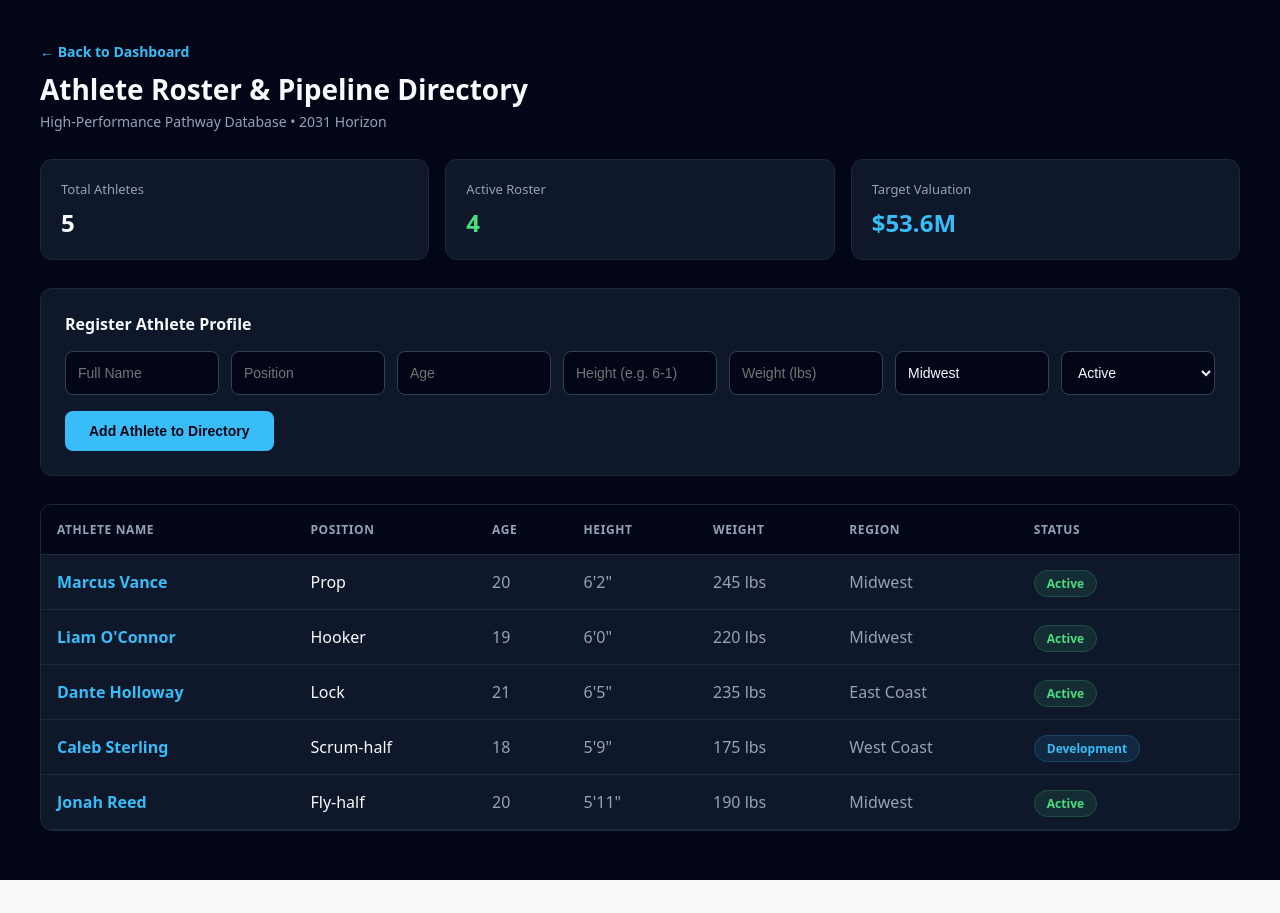
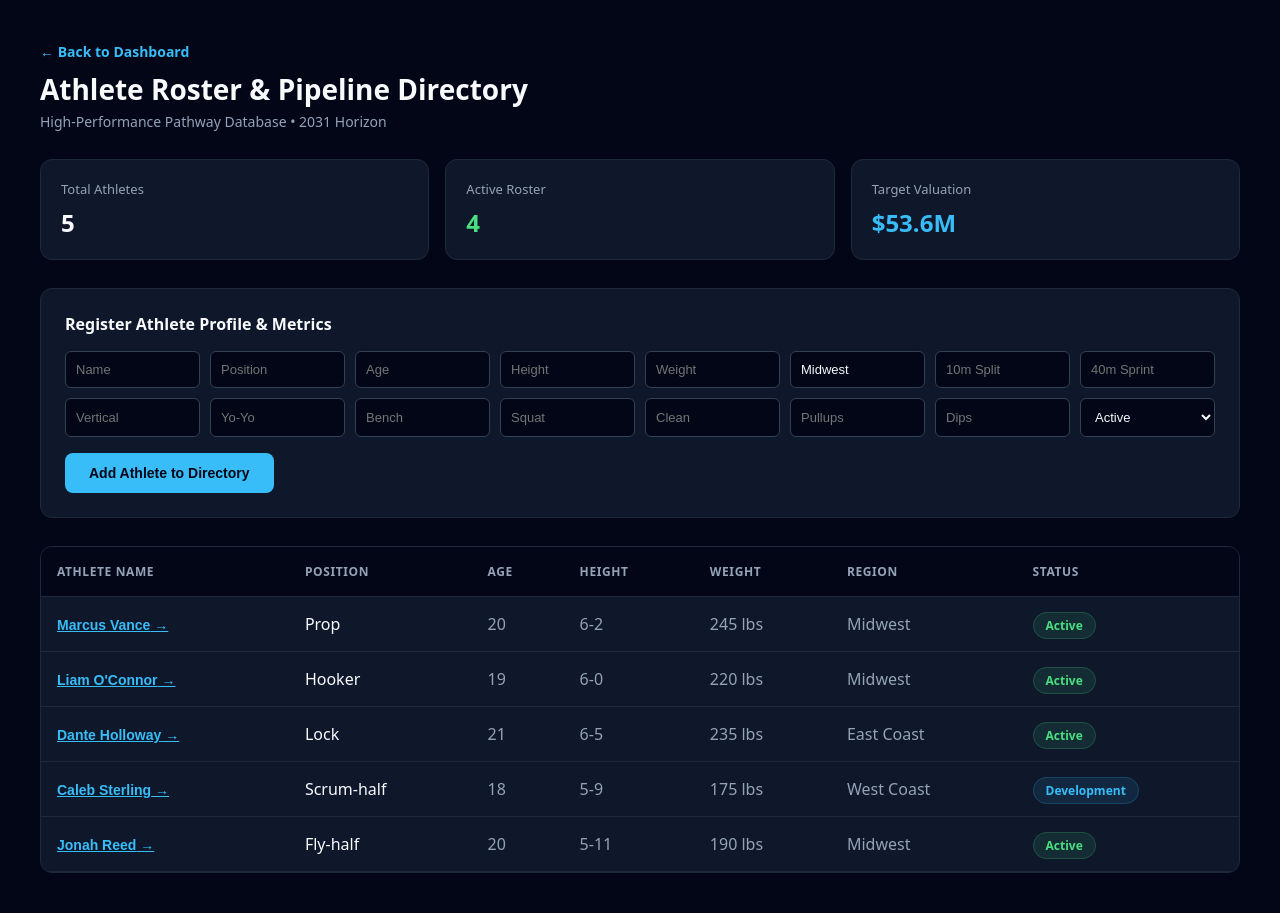
Before and after one commit to KGross16/Rugby2, a Next.js app: page / in a window 1280 px wide. Before the commit the page ends 880 px from the top, so only its background shows below. Built offline with nearby package versions, Linux system fonts and the light colour scheme.

Commit message:
Enhance player data structure and form fields
Updated player data structure to include additional metrics such as speed, vertical jump, and strength measurements. Modified the form to capture these new metrics for athlete profiles.

```diff
--- a/app/page.tsx
+++ b/app/page.tsx
@@ -4,14 +4,20 @@ import { useState } from "react";
 
 export default function PlayersPage() {
   const [players, setPlayers] = useState([
-    { id: "1", name: "Marcus Vance", position: "Prop", age: 20, height: "6'2\"", weight: "245 lbs", region: "Midwest", status: "Active" },
-    { id: "2", name: "Liam O'Connor", position: "Hooker", age: 19, height: "6'0\"", weight: "220 lbs", region: "Midwest", status: "Active" },
-    { id: "3", name: "Dante Holloway", position: "Lock", age: 21, height: "6'5\"", weight: "235 lbs", region: "East Coast", status: "Active" },
-    { id: "4", name: "Caleb Sterling", position: "Scrum-half", age: 18, height: "5'9\"", weight: "175 lbs", region: "West Coast", status: "Development" },
-    { id: "5", name: "Jonah Reed", position: "Fly-half", age: 20, height: "5'11\"", weight: "190 lbs", region: "Midwest", status: "Active" },
+    { id: "1", name: "Marcus Vance", position: "Prop", age: 20, height: "6-2", weight: "245 lbs", region: "Midwest", speed10m: "1.72s", speed40m: "5.1s", vertical: "28\"", beepTest: "14.2", bench: "365 lbs", squat: "485 lbs", clean: "315 lbs", pullups: "12", dips: "25", status: "Active" },
+    { id: "2", name: "Liam O'Connor", position: "Hooker", age: 19, height: "6-0", weight: "220 lbs", region: "Midwest", speed10m: "1.65s", speed40m: "4.9s", vertical: "31\"", beepTest: "15.1", bench: "335 lbs", squat: "440 lbs", clean: "295 lbs", pullups: "15", dips: "28", status: "Active" },
+    { id: "3", name: "Dante Holloway", position: "Lock", age: 21, height: "6-5", weight: "235 lbs", region: "East Coast", speed10m: "1.78s", speed40m: "5.3s", vertical: "32\"", beepTest: "13.8", bench: "345 lbs", squat: "460 lbs", clean: "305 lbs", pullups: "14", dips: "22", status: "Active" },
+    { id: "4", name: "Caleb Sterling", position: "Scrum-half", age: 18, height: "5-9", weight: "175 lbs", region: "West Coast", speed10m: "1.58s", speed40m: "4.7s", vertical: "34\"", beepTest: "16.2", bench: "265 lbs", squat: "350 lbs", clean: "245 lbs", pullups: "20", dips: "35", status: "Development" },
+    { id: "5", name: "Jonah Reed", position: "Fly-half", age: 20, height: "5-11", weight: "190 lbs", region: "Midwest", speed10m: "1.61s", speed40m: "4.8s", vertical: "33\"", beepTest: "15.9", bench: "285 lbs", squat: "380 lbs", clean: "265 lbs", pullups: "18", dips: "30", status: "Active" },
   ]);
 
-  const [form, setForm] = useState({ name: "", position: "", age: "", height: "", weight: "", region: "Midwest", status: "Active" });
+  const [form, setForm] = useState({
+    name: "", position: "", age: "", height: "", weight: "", region: "Midwest",
+    speed10m: "", speed40m: "", vertical: "", beepTest: "",
+    bench: "", squat: "", clean: "", pullups: "", dips: "", status: "Active"
+  });
+
+  const [selectedPlayer, setSelectedPlayer] = useState<any>(null);
 
   const handleSubmit = (e: React.FormEvent) => {
     e.preventDefault();
@@ -22,14 +28,27 @@ export default function PlayersPage() {
       name: form.name,
       position: form.position,
       age: Number(form.age) || 18,
-      height: form.height || "6'0\"",
+      height: form.height || "6-0",
       weight: form.weight || "180 lbs",
       region: form.region || "Midwest",
+      speed10m: form.speed10m || "1.70s",
+      speed40m: form.speed40m || "5.0s",
+      vertical: form.vertical || "30\"",
+      beepTest: form.beepTest || "14.0",
+      bench: form.bench || "275 lbs",
+      squat: form.squat || "365 lbs",
+      clean: form.clean || "250 lbs",
+      pullups: form.pullups || "12",
+      dips: form.dips || "20",
       status: form.status,
     };
 
     setPlayers([newPlayer, ...players]);
-    setForm({ name: "", position: "", age: "", height: "", weight: "", region: "Midwest", status: "Active" });
+    setForm({
+      name: "", position: "", age: "", height: "", weight: "", region: "Midwest",
+      speed10m: "", speed40m: "", vertical: "", beepTest: "",
+      bench: "", squat: "", clean: "", pullups: "", dips: "", status: "Active"
+    });
   };
 
   return (
@@ -64,15 +83,24 @@ export default function PlayersPage() {
 
         {/* Add Player Form */}
         <form onSubmit={handleSubmit} style={{ backgroundColor: "#0f172a", padding: "24px", borderRadius: "12px", border: "1px solid #1e293b", marginBottom: "28px" }}>
-          <h3 style={{ margin: "0 0 16px 0", fontSize: "16px", color: "#f8fafc", fontWeight: "600" }}>Register Athlete Profile</h3>
-          <div style={{ display: "grid", gridTemplateColumns: "repeat(auto-fit, minmax(140px, 1fr))", gap: "12px", marginBottom: "16px" }}>
-            <input type="text" placeholder="Full Name" value={form.name} onChange={e => setForm({...form, name: e.target.value})} style={{ padding: "12px", borderRadius: "8px", border: "1px solid #334155", backgroundColor: "#020617", color: "#f8fafc", fontSize: "14px" }} required />
-            <input type="text" placeholder="Position" value={form.position} onChange={e => setForm({...form, position: e.target.value})} style={{ padding: "12px", borderRadius: "8px", border: "1px solid #334155", backgroundColor: "#020617", color: "#f8fafc", fontSize: "14px" }} required />
-            <input type="number" placeholder="Age" value={form.age} onChange={e => setForm({...form, age: e.target.value})} style={{ padding: "12px", borderRadius: "8px", border: "1px solid #334155", backgroundColor: "#020617", color: "#f8fafc", fontSize: "14px" }} />
-            <input type="text" placeholder="Height (e.g. 6-1)" value={form.height} onChange={e => setForm({...form, height: e.target.value})} style={{ padding: "12px", borderRadius: "8px", border: "1px solid #334155", backgroundColor: "#020617", color: "#f8fafc", fontSize: "14px" }} />
-            <input type="text" placeholder="Weight (lbs)" value={form.weight} onChange={e => setForm({...form, weight: e.target.value})} style={{ padding: "12px", borderRadius: "8px", border: "1px solid #334155", backgroundColor: "#020617", color: "#f8fafc", fontSize: "14px" }} />
-            <input type="text" placeholder="Region" value={form.region} onChange={e => setForm({...form, region: e.target.value})} style={{ padding: "12px", borderRadius: "8px", border: "1px solid #334155", backgroundColor: "#020617", color: "#f8fafc", fontSize: "14px" }} />
-            <select value={form.status} onChange={e => setForm({...form, status: e.target.value})} style={{ padding: "12px", borderRadius: "8px", border: "1px solid #334155", backgroundColor: "#020617", color: "#f8fafc", fontSize: "14px" }}>
+          <h3 style={{ margin: "0 0 16px 0", fontSize: "16px", color: "#f8fafc", fontWeight: "600" }}>Register Athlete Profile & Metrics</h3>
+          <div style={{ display: "grid", gridTemplateColumns: "repeat(auto-fit, minmax(130px, 1fr))", gap: "10px", marginBottom: "16px" }}>
+            <input type="text" placeholder="Name" value={form.name} onChange={e => setForm({...form, name: e.target.value})} style={{ padding: "10px", borderRadius: "6px", border: "1px solid #334155", backgroundColor: "#020617", color: "#f8fafc", fontSize: "13px" }} required />
+            <input type="text" placeholder="Position" value={form.position} onChange={e => setForm({...form, position: e.target.value})} style={{ padding: "10px", borderRadius: "6px", border: "1px solid #334155", backgroundColor: "#020617", color: "#f8fafc", fontSize: "13px" }} required />
+            <input type="number" placeholder="Age" value={form.age} onChange={e => setForm({...form, age: e.target.value})} style={{ padding: "10px", borderRadius: "6px", border: "1px solid #334155", backgroundColor: "#020617", color: "#f8fafc", fontSize: "13px" }} />
+            <input type="text" placeholder="Height" value={form.height} onChange={e => setForm({...form, height: e.target.value})} style={{ padding: "10px", borderRadius: "6px", border: "1px solid #334155", backgroundColor: "#020617", color: "#f8fafc", fontSize: "13px" }} />
+            <input type="text" placeholder="Weight" value={form.weight} onChange={e => setForm({...form, weight: e.target.value})} style={{ padding: "10px", borderRadius: "6px", border: "1px solid #334155", backgroundColor: "#020617", color: "#f8fafc", fontSize: "13px" }} />
+            <input type="text" placeholder="Region" value={form.region} onChange={e => setForm({...form, region: e.target.value})} style={{ padding: "10px", borderRadius: "6px", border: "1px solid #334155", backgroundColor: "#020617", color: "#f8fafc", fontSize: "13px" }} />
+            <input type="text" placeholder="10m Split" value={form.speed10m} onChange={e => setForm({...form, speed10m: e.target.value})} style={{ padding: "10px", borderRadius: "6px", border: "1px solid #334155", backgroundColor: "#020617", color: "#f8fafc", fontSize: "13px" }} />
+            <input type="text" placeholder="40m Sprint" value={form.speed40m} onChange={e => setForm({...form, speed40m: e.target.value})} style={{ padding: "10px", borderRadius: "6px", border: "1px solid #334155", backgroundColor: "#020617", color: "#f8fafc", fontSize: "13px" }} />
+            <input type="text" placeholder="Vertical" value={form.vertical} onChange={e => setForm({...form, vertical: e.target.value})} style={{ padding: "10px", borderRadius: "6px", border: "1px solid #334155", backgroundColor: "#020617", color: "#f8fafc", fontSize: "13px" }} />
+            <input type="text" placeholder="Yo-Yo" value={form.beepTest} onChange={e => setForm({...form, beepTest: e.target.value})} style={{ padding: "10px", borderRadius: "6px", border: "1px solid #334155", backgroundColor: "#020617", color: "#f8fafc", fontSize: "13px" }} />
+            <input type="text" placeholder="Bench" value={form.bench} onChange={e => setForm({...form, bench: e.target.value})} style={{ padding: "10px", borderRadius: "6px", border: "1px solid #334155", backgroundColor: "#020617", color: "#f8fafc", fontSize: "13px" }} />
+            <input type="text" placeholder="Squat" value={form.squat} onChange={e => setForm({...form, squat: e.target.value})} style={{ padding: "10px", borderRadius: "6px", border: "1px solid #334155", backgroundColor: "#020617", color: "#f8fafc", fontSize: "13px" }} />
+            <input type="text" placeholder="Clean" value={form.clean} onChange={e => setForm({...form, clean: e.target.value})} style={{ padding: "10px", borderRadius: "6px", border: "1px solid #334155", backgroundColor: "#020617", color: "#f8fafc", fontSize: "13px" }} />
+            <input type="text" placeholder="Pullups" value={form.pullups} onChange={e => setForm({...form, pullups: e.target.value})} style={{ padding: "10px", borderRadius: "6px", border: "1px solid #334155", backgroundColor: "#020617", color: "#f8fafc", fontSize: "13px" }} />
+            <input type="text" placeholder="Dips" value={form.dips} onChange={e => setForm({...form, dips: e.target.value})} style={{ padding: "10px", borderRadius: "6px", border: "1px solid #334155", backgroundColor: "#020617", color: "#f8fafc", fontSize: "13px" }} />
+            <select value={form.status} onChange={e => setForm({...form, status: e.target.value})} style={{ padding: "10px", borderRadius: "6px", border: "1px solid #334155", backgroundColor: "#020617", color: "#f8fafc", fontSize: "13px" }}>
               <option value="Active">Active</option>
               <option value="Development">Development</option>
               <option value="Injured">Injured</option>
@@ -101,9 +129,12 @@ export default function PlayersPage() {
               {players.map((player) => (
                 <tr key={player.id} style={{ borderBottom: "1px solid #1e293b" }}>
                   <td style={{ padding: "16px" }}>
-                    <span style={{ color: "#38bdf8", fontWeight: "600" }}>
-                      {player.name}
-                    </span>
+                    <button
+                      onClick={() => setSelectedPlayer(player)}
+                      style={{ background: "none", border: "none", color: "#38bdf8", fontWeight: "600", cursor: "pointer", padding: 0, fontSize: "14px", textAlign: "left", textDecoration: "underline" }}
+                    >
+                      {player.name} &rarr;
+                    </button>
                   </td>
                   <td style={{ padding: "16px", color: "#f8fafc" }}>{player.position}</td>
                   <td style={{ padding: "16px", color: "#94a3b8" }}>{player.age}</td>
@@ -126,6 +157,74 @@ export default function PlayersPage() {
           </table>
         </div>
 
+        {/* Individual Athlete Profile Modal */}
+        {selectedPlayer && (
+          <div style={{ position: "fixed", inset: 0, backgroundColor: "rgba(0, 0, 0, 0.8)", display: "flex", justifyContent: "center", alignItems: "center", zIndex: 50, padding: "20px" }}>
+            <div style={{ backgroundColor: "#0f172a", border: "1px solid #334155", borderRadius: "16px", maxWidth: "600px", width: "100%", padding: "32px", position: "relative", boxShadow: "0 25px 50px -12px rgb(0 0 0 / 0.5)" }}>
+              <div style={{ display: "flex", justifyContent: "space-between", alignItems: "flex-start", marginBottom: "20px" }}>
+                <div>
+                  <h2 style={{ margin: 0, fontSize: "24px", fontWeight: "700", color: "#f8fafc" }}>{selectedPlayer.name}</h2>
+                  <p style={{ margin: "4px 0 0 0", fontSize: "14px", color: "#38bdf8", fontWeight: "600" }}>{selectedPlayer.position} &bull; {selectedPlayer.region} &bull; {selectedPlayer.status}</p>
+                </div>
+                <button
+                  onClick={() => setSelectedPlayer(null)}
+                  style={{ background: "none", border: "none", color: "#94a3b8", fontSize: "24px", cursor: "pointer", fontWeight: "700" }}
+                >
+                  &times;
+                </button>
+              </div>
+
+              <div style={{ display: "grid", gridTemplateColumns: "1fr 1fr", gap: "16px", marginBottom: "24px", backgroundColor: "#020617", padding: "20px", borderRadius: "12px", border: "1px solid #1e293b" }}>
+                <div>
+                  <p style={{ margin: "0", fontSize: "12px", color: "#94a3b8" }}>Age & Size</p>
+                  <p style={{ margin: "4px 0 12px 0", fontSize: "16px", fontWeight: "600" }}>{selectedPlayer.age} yrs, {selectedPlayer.height}, {selectedPlayer.weight}</p>
+
+                  <p style={{ margin: "0", fontSize: "12px", color: "#94a3b8" }}>10m Split / 40m Sprint</p>
+                  <p style={{ margin: "4px 0 0 0", fontSize: "16px", fontWeight: "600", color: "#38bdf8" }}>{selectedPlayer.speed10m} / {selectedPlayer.speed40m}</p>
+                </div>
+                <div>
+                  <p style={{ margin: "0", fontSize: "12px", color: "#94a3b8" }}>Vertical Jump</p>
+                  <p style={{ margin: "4px 0 12px 0", fontSize: "16px", fontWeight: "600", color: "#c084fc" }}>{selectedPlayer.vertical}</p>
+
+                  <p style={{ margin: "0", fontSize: "12px", color: "#94a3b8" }}>Yo-Yo Test Score</p>
+                  <p style={{ margin: "4px 0 0 0", fontSize: "16px", fontWeight: "600", color: "#4ade80" }}>{selectedPlayer.beepTest}</p>
+                </div>
+              </div>
+
+              <h4 style={{ margin: "0 0 12px 0", fontSize: "15px", color: "#f8fafc" }}>Strength & Power Output Matrix</h4>
+              <div style={{ display: "grid", gridTemplateColumns: "repeat(5, 1fr)", gap: "8px", textAlign: "center", marginBottom: "24px" }}>
+                <div style={{ backgroundColor: "#020617", padding: "10px", borderRadius: "8px", border: "1px solid #1e293b" }}>
+                  <span style={{ display: "block", fontSize: "11px", color: "#94a3b8" }}>Bench</span>
+                  <span style={{ fontSize: "13px", fontWeight: "700" }}>{selectedPlayer.bench}</span>
+                </div>
+                <div style={{ backgroundColor: "#020617", padding: "10px", borderRadius: "8px", border: "1px solid #1e293b" }}>
+                  <span style={{ display: "block", fontSize: "11px", color: "#94a3b8" }}>Squat</span>
+                  <span style={{ fontSize: "13px", fontWeight: "700" }}>{selectedPlayer.squat}</span>
+                </div>
+                <div style={{ backgroundColor: "#020617", padding: "10px", borderRadius: "8px", border: "1px solid #1e293b" }}>
+                  <span style={{ display: "block", fontSize: "11px", color: "#94a3b8" }}>Clean</span>
+                  <span style={{ fontSize: "13px", fontWeight: "700" }}>{selectedPlayer.clean}</span>
+                </div>
+                <div style={{ backgroundColor: "#020617", padding: "10px", borderRadius: "8px", border: "1px solid #1e293b" }}>
+                  <span style={{ display: "block", fontSize: "11px", color: "#94a3b8" }}>Pull-ups</span>
+                  <span style={{ fontSize: "13px", fontWeight: "700" }}>{selectedPlayer.pullups}</span>
+                </div>
+                <div style={{ backgroundColor: "#020617", padding: "10px", borderRadius: "8px", border: "1px solid #1e293b" }}>
+                  <span style={{ display: "block", fontSize: "11px", color: "#94a3b8" }}>Dips</span>
+                  <span style={{ fontSize: "13px", fontWeight: "700" }}>{selectedPlayer.dips}</span>
+                </div>
+              </div>
+
+              <button
+                onClick={() => setSelectedPlayer(null)}
+                style={{ width: "100%", backgroundColor: "#38bdf8", color: "#020617", padding: "12px", borderRadius: "8px", border: "none", fontWeight: "700", cursor: "pointer", fontSize: "14px" }}
+              >
+                Close Profile
+              </button>
+            </div>
+          </div>
+        )}
+
       </div>
     </main>
   );
```
